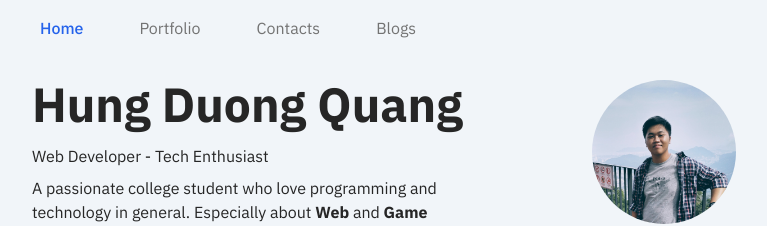
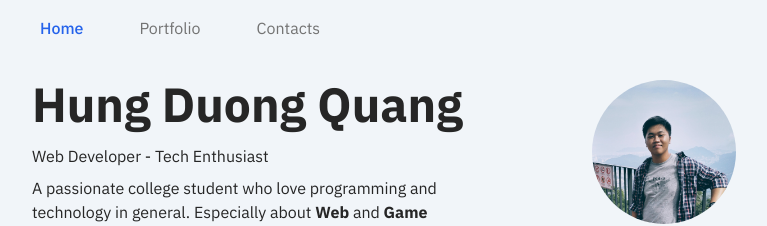
Before and after one commit to qhungg289/personal-site-qhungg289, a Next.js app: page / in a window 1280 px wide. Shown: the top 226 px of the page, without its empty margins (256-1023 px from the left). Built offline with nearby package versions, Linux system fonts and the light colour scheme.

Commit message:
Remove Link to Blogs route

```diff
--- a/components/nav/Nav.js
+++ b/components/nav/Nav.js
@@ -61,7 +61,6 @@ export default function Nav() {
 					<NavLink href="/" pathName="Home" />
 					<NavLink href="/portfolio" pathName="Portfolio" />
 					<NavLink href="/contacts" pathName="Contacts" />
-					<NavLink href="/blogs" pathName="Blogs" />
 				</div>
 			</div>
 		</nav>
```
